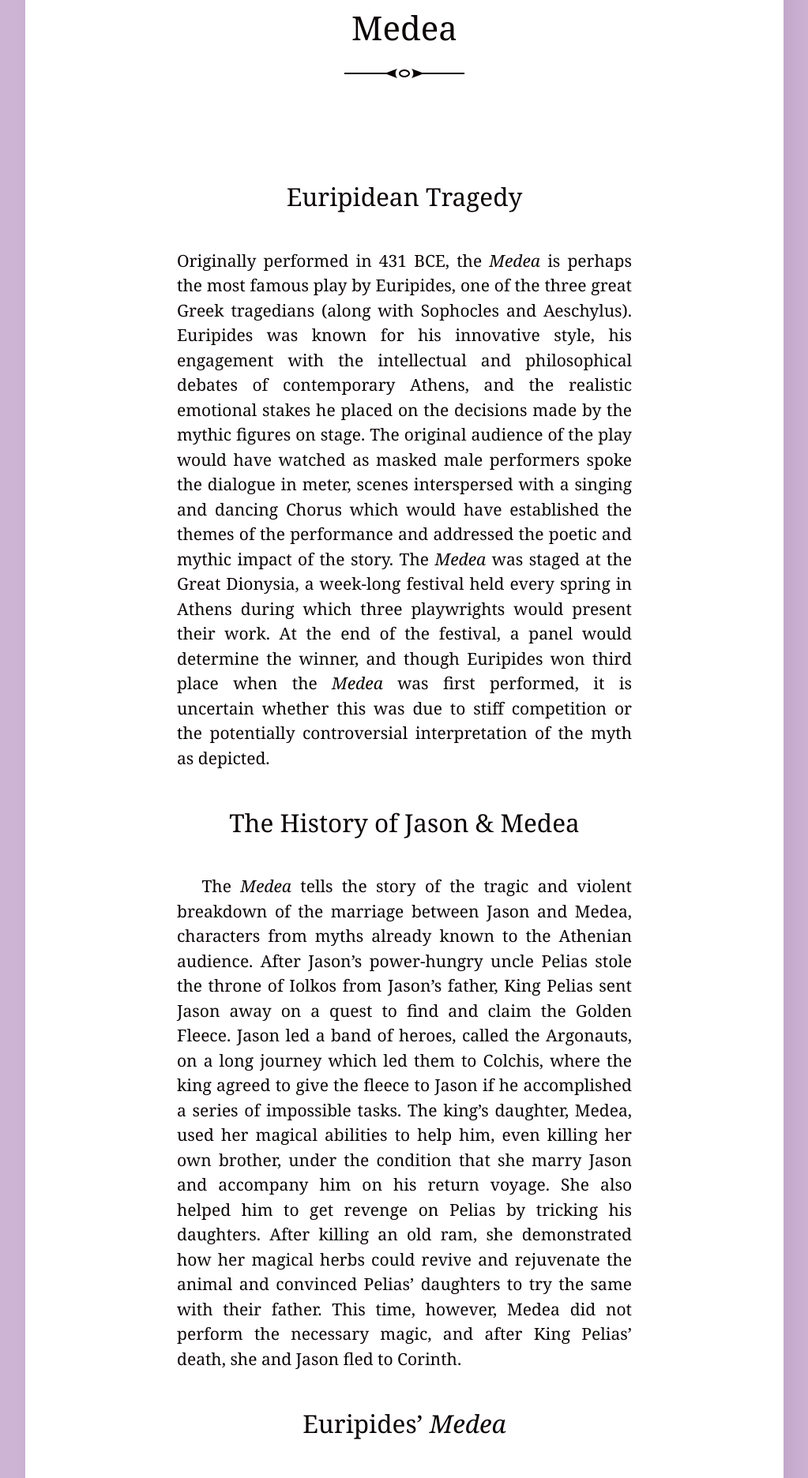
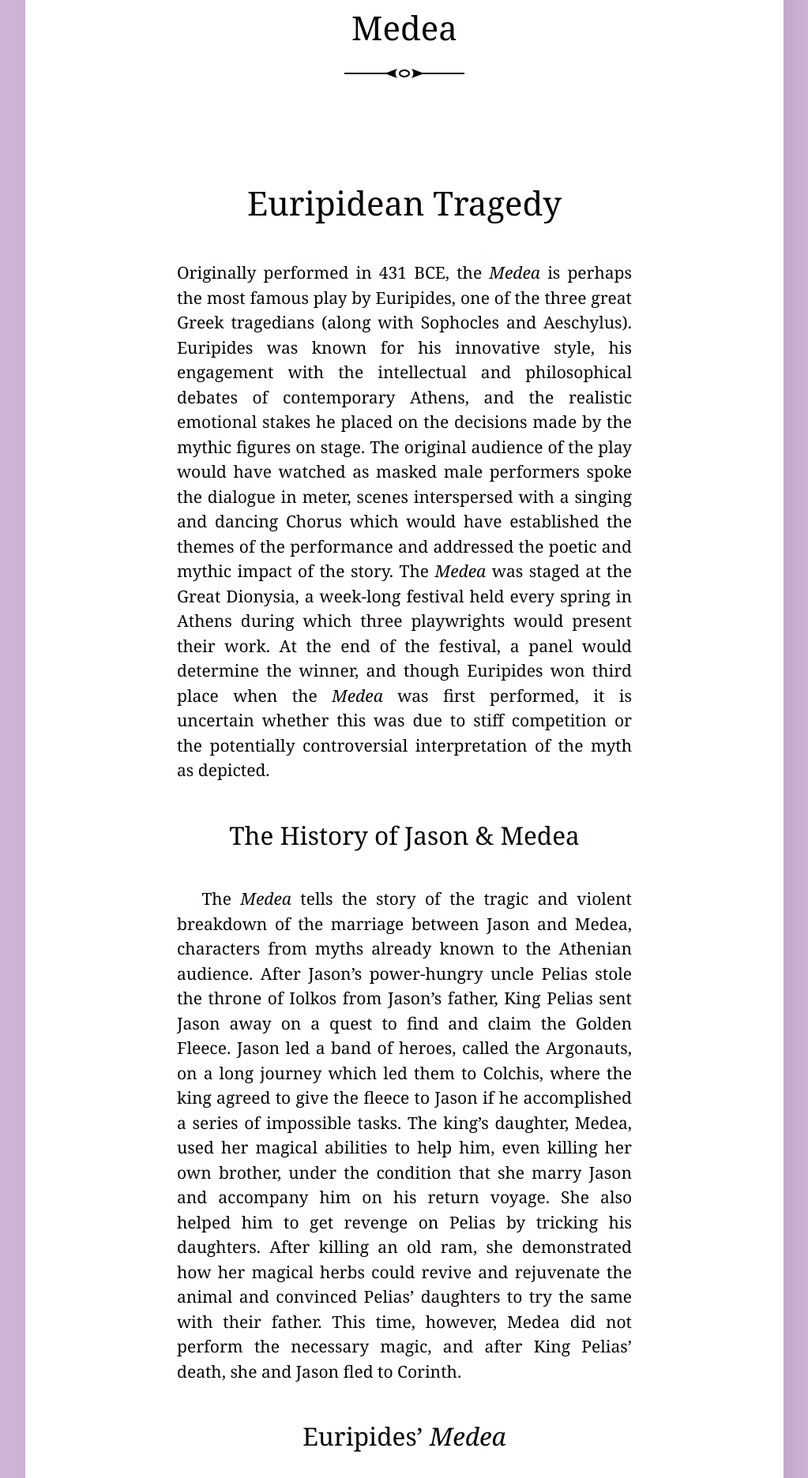
Before and after one commit to digbmc/media-medea, a Jekyll site: the page built from _posts/2023-02-07-intro-to-medea.md, in a window 1280 px wide. Shown: the part 363-2235 px from the top of the page at 79% size, without its empty margins (128-1151 px from the left). Built offline with Jekyll 4.4.1, drawn with Linux system fonts in a browser that asks for light colours.

Commit message:
Nesting headers

```diff
--- a/_posts/2023-02-07-intro-to-medea.md
+++ b/_posts/2023-02-07-intro-to-medea.md
@@ -5,7 +5,7 @@ author: "Audrey Wallace"
 categories:
 ---
 
-### Euripidean Tragedy
+## Euripidean Tragedy
 
 Originally performed in 431 BCE, the *Medea* is perhaps the most famous play by Euripides, one of the three great Greek tragedians (along with Sophocles and Aeschylus). Euripides was known for his innovative style, his engagement with the intellectual and philosophical debates of contemporary Athens, and the realistic emotional stakes he placed on the decisions made by the mythic figures on stage. The original audience of the play would have watched as masked male performers spoke the dialogue in meter, scenes interspersed with a singing and dancing Chorus which would have established the themes of the performance and addressed the poetic and mythic impact of the story. The *Medea* was staged at the Great Dionysia, a week-long festival held every spring in Athens during which three playwrights would present their work. At the end of the festival, a panel would determine the winner, and though Euripides won third place when the *Medea* was first performed, it is uncertain whether this was due to stiff competition or the potentially controversial interpretation of the myth as depicted.
 
```
